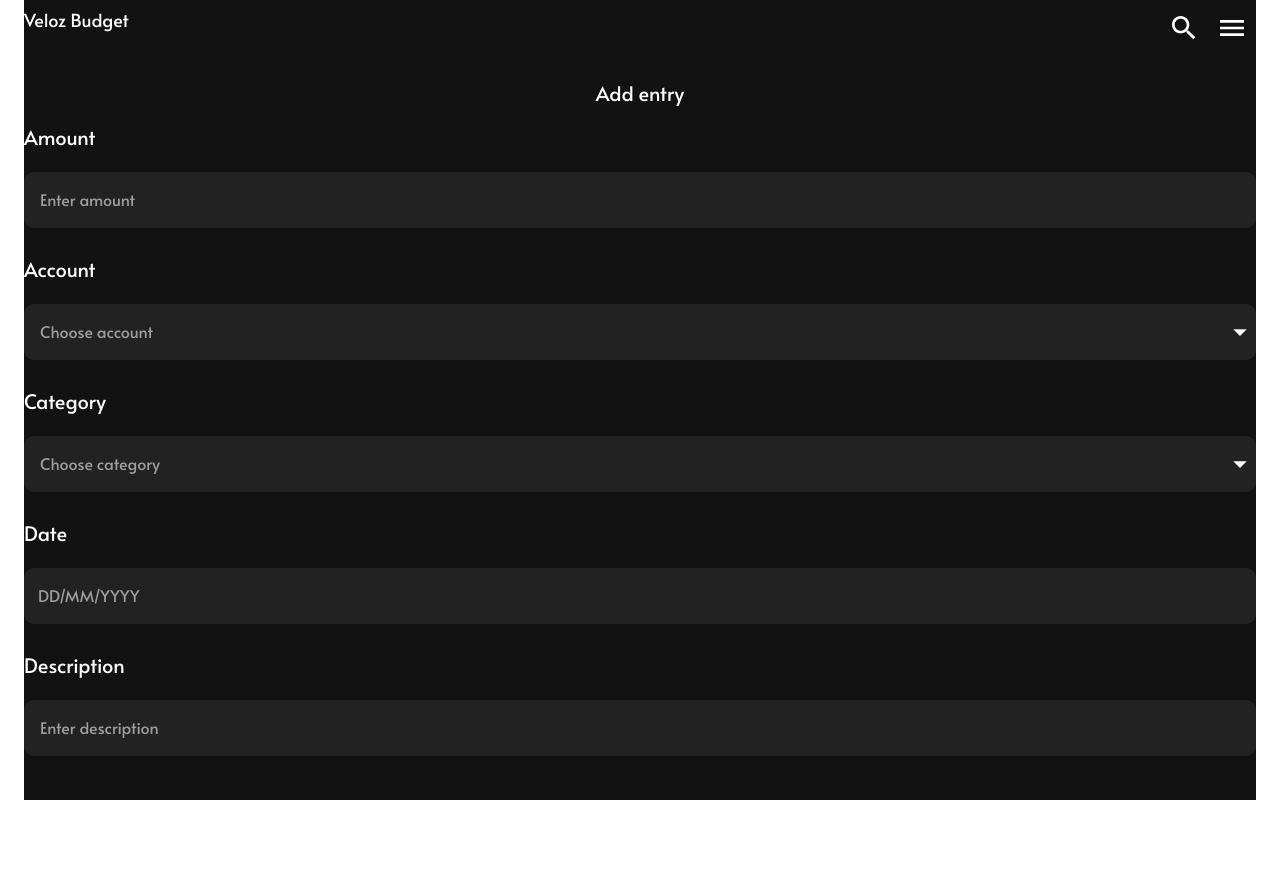
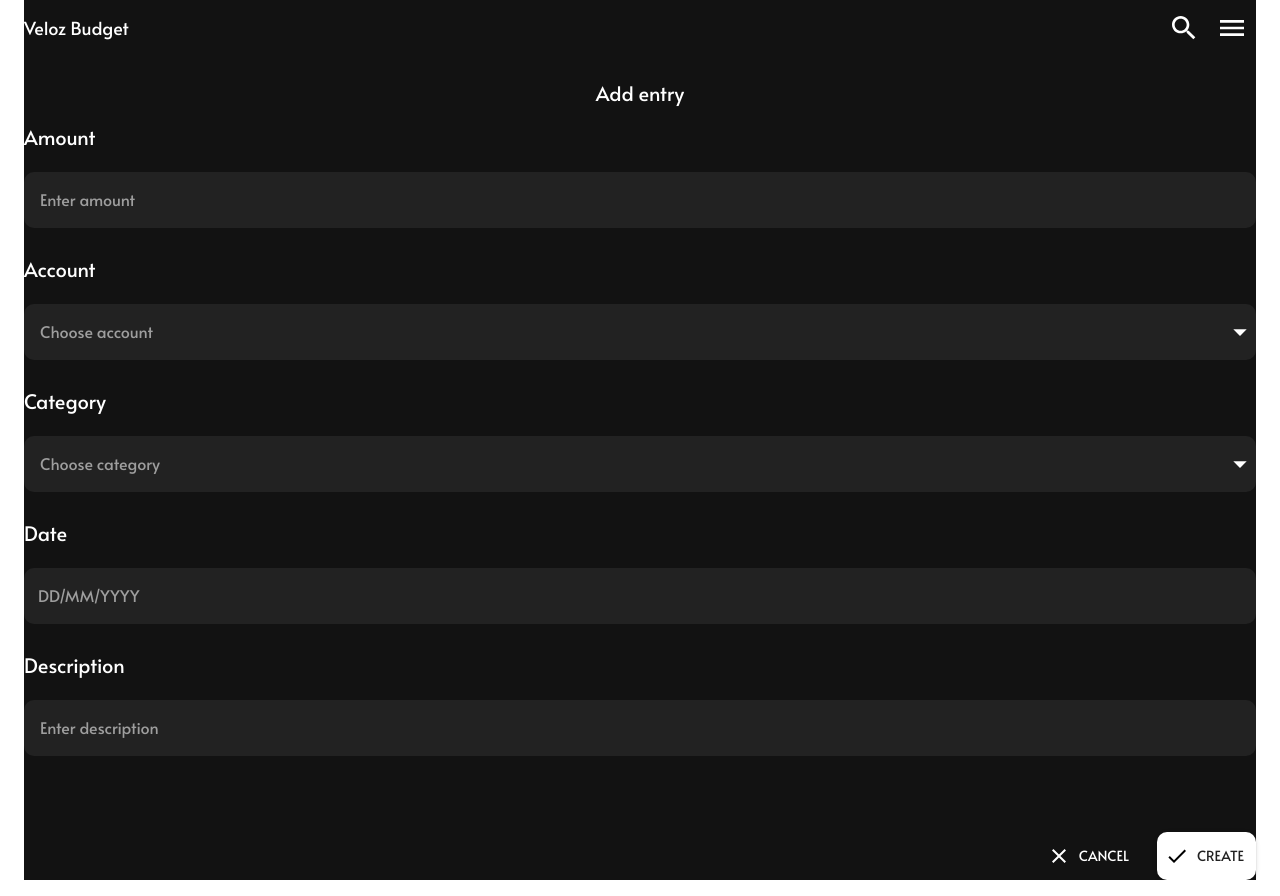
Before and after one commit to pharesdiego/fe-budget-app, a Next.js app: page /entry/create in a window 1280 px wide. Built offline with nearby package versions, Linux system fonts and the light colour scheme.

Commit message:
create CreateEntryForm and AddEntry page

```diff
--- a/package.json
+++ b/package.json
@@ -20,9 +20,11 @@
     "dayjs": "^1.11.7",
     "eslint": "8.38.0",
     "eslint-config-next": "13.3.0",
+    "formik": "^2.2.9",
     "next": "13.3.0",
     "react": "18.2.0",
     "react-dom": "18.2.0",
-    "typescript": "5.0.4"
+    "typescript": "5.0.4",
+    "yup": "^1.1.1"
   }
 }
--- a/src/app/container.tsx
+++ b/src/app/container.tsx
@@ -8,7 +8,6 @@ const Container = ({ children }: { children: React.ReactNode }) => {
     backgroundColor: theme.palette.background.default,
     minHeight: "100vh",
     margin: "0 1.5rem",
-    marginBottom: "6rem",
     "& > main": {
       display: "flex",
       flexDirection: "column",
--- a/src/app/entry/create/CreateEntryForm.tsx
+++ b/src/app/entry/create/CreateEntryForm.tsx
@@ -2,19 +2,45 @@
 import DateInput from "@/components/DateInput";
 import SelectInput from "@/components/SelectInput";
 import TextInput from "@/components/TextInput";
-import { Unstable_Grid2 as Grid } from "@mui/material";
+import { Button, Unstable_Grid2 as Grid } from "@mui/material";
+import { useFormik } from "formik";
+import { boolean, object, string } from "yup";
+import DoneIcon from '@mui/icons-material/Done';
+import CloseIcon from '@mui/icons-material/Close';
+import { colors } from "@/theme";
+
+const validationSchema = object({
+  type: boolean().required(),
+  amount: string().required(),
+  category: string().required(),
+  date: string().required(),
+  description: string().required(),
+});
+
 
 const CreateEntryForm = () => {
+  const { handleSubmit, handleChange, values, setFieldValue } = useFormik({
+    initialValues: {},
+    onSubmit: () => console.log("dsadsda"),
+    validationSchema,
+  });
+
+  console.log(values);
+
   return (
     <Grid container gap="1rem">
       <Grid xs={12}>
         <TextInput
+          onChange={handleChange}
+          name="amount"
           label="Amount"
           placeholder="Enter amount"
         />
       </Grid>
       <Grid xs={12}>
         <SelectInput
+          onChange={handleChange}
+          name="account"
           label="Account"
           placeholder="Choose account"
           options={[
@@ -24,6 +50,8 @@ const CreateEntryForm = () => {
       </Grid>
       <Grid xs={12}>
         <SelectInput
+          onChange={handleChange}
+          name="category"
           label="Category"
           placeholder="Choose category"
           options={[
@@ -32,10 +60,36 @@ const CreateEntryForm = () => {
         />
       </Grid>
       <Grid xs={12}>
-        <DateInput label="Date" />
+        <DateInput
+          label="Date"
+          onChange={(date) => {
+            if (date?.isValid()) {
+              setFieldValue("date", date.toISOString())
+            }
+          }}
+        />
       </Grid>
-      <Grid xs={12}>
-        <TextInput label="Description" placeholder="Enter description" />
+      <Grid xs={12} marginBottom="3rem">
+        <TextInput
+          onChange={handleChange}
+          name="description"
+          label="Description"
+          placeholder="Enter description"
+        />
+      </Grid>
+      <Grid display="flex" width="100%" justifyContent="end" gap="1rem">
+        <Button
+          variant="text"
+          startIcon={<CloseIcon color="secondary" />}
+        >
+          Cancel
+        </Button>
+        <Button
+          variant="contained"
+          startIcon={<DoneIcon />}
+        >
+          Create
+        </Button>
       </Grid>
     </Grid>
   )
--- a/src/components/Topbar.tsx
+++ b/src/components/Topbar.tsx
@@ -3,6 +3,7 @@ import { pacifico } from "@/app/fonts";
 import { Unstable_Grid2 as Grid, IconButton, Typography } from "@mui/material"
 import SearchIcon from "@mui/icons-material/Search";
 import MenuIcon from "@mui/icons-material/Menu";
+import Link from "next/link";
 
 interface TopbarProps { }
 
@@ -16,13 +17,17 @@ const Topbar = (props: TopbarProps) => {
       alignContent="center"
       marginBottom="1.5rem"
     >
-      <Grid>
-        <Typography className={pacifico.className} sx={{
-          fontSize: "1.125rem",
-          lineHeight: "1.978rem"
+      <Grid margin="auto 0">
+        <Link href="/" style={{
+          textDecoration: "none"
         }}>
-          Veloz Budget
-        </Typography>
+          <Typography component="span" className={pacifico.className} sx={{
+            fontSize: "1.125rem",
+            lineHeight: "1.978rem"
+          }}>
+            Veloz Budget
+          </Typography>
+        </Link>
       </Grid>
       <Grid>
         <IconButton>
--- a/src/theme.tsx
+++ b/src/theme.tsx
@@ -151,6 +151,22 @@ const theme = createTheme({
         },
       }
     },
+    MuiButton: {
+      styleOverrides: {
+        root: {
+          padding: "0.75rem",
+          borderRadius: "0.625rem",
+          "& svg": {
+            fontSize: "24px !important",
+          }
+        },
+        contained: {
+          "& svg": {
+            fill: colors.black,
+          }
+        }
+      }
+    }
   },
 });
 
```
Also changed, not shown: src/components/FloatingButton.tsx (+6 -3 lines), 1 other file (tests, documents, lock files or other folders).
